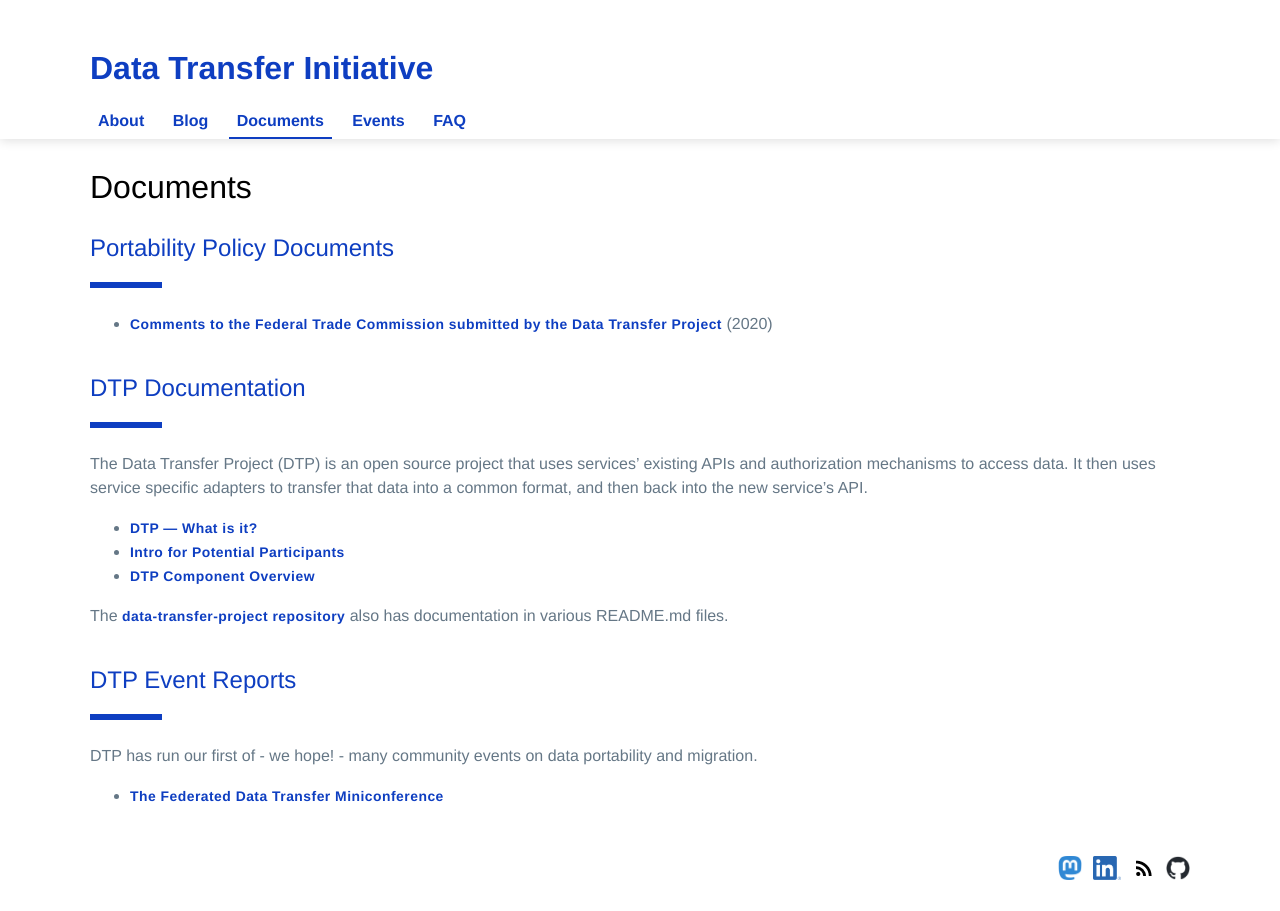
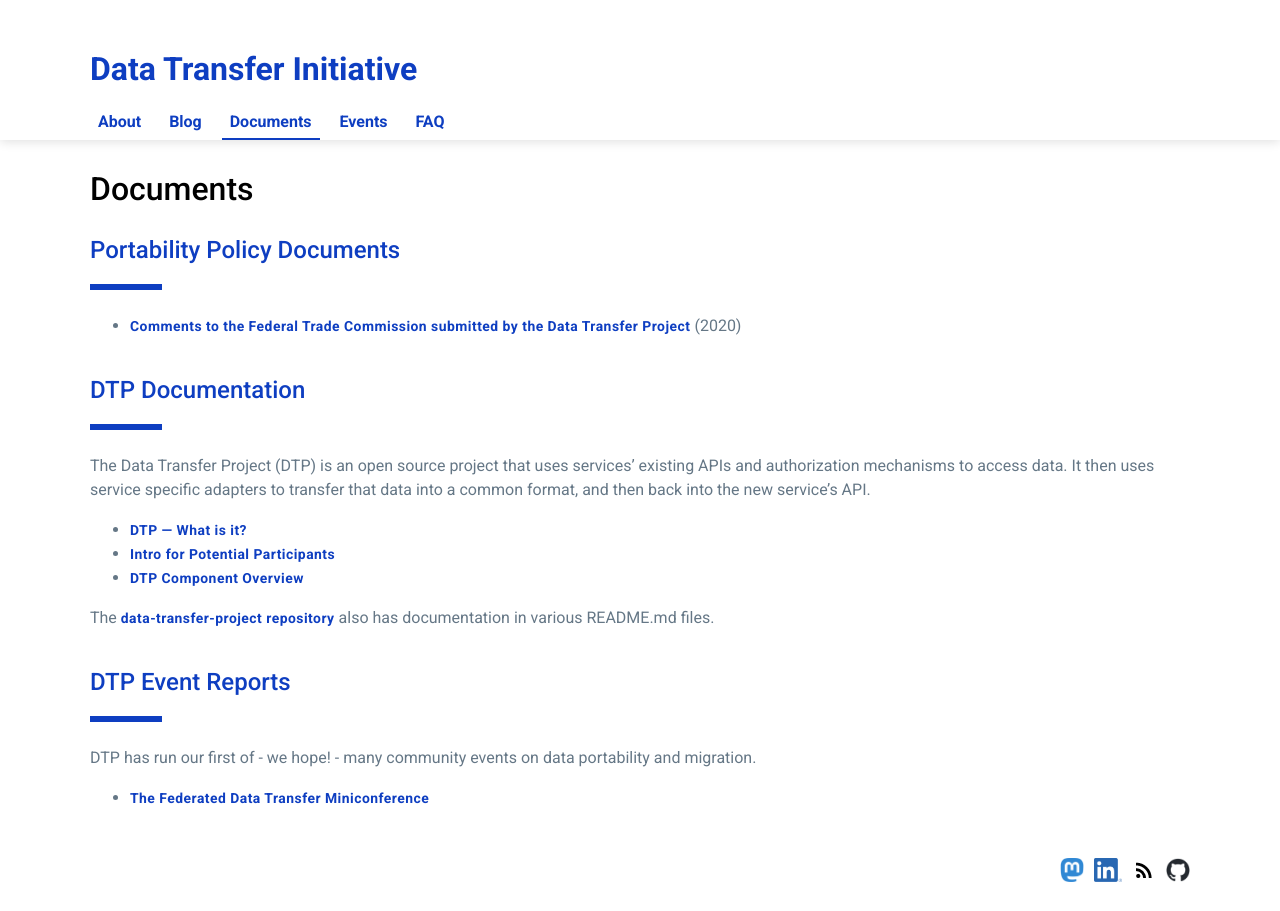
Before and after one commit to dtinit/dtinit.github.io, a Jekyll site: the page built from documentation.md, in a window 1280 px wide. Built offline with Jekyll 4.4.1, drawn with Linux system fonts in a browser that asks for light colours; our own code applies the rules of GitHub Pages for plain Markdown files.

Commit message:
Added Roboto as the main font

```diff
--- a/_layouts/default.html
+++ b/_layouts/default.html
@@ -7,6 +7,9 @@
   {% seo %}
   {% feed_meta %}
   <link href="/favicon.ico" rel="shortcut icon" type="image/x-icon">
+  <link rel="preconnect" href="https://fonts.googleapis.com">
+  <link rel="preconnect" href="https://fonts.gstatic.com" crossorigin>
+  <link href="https://fonts.googleapis.com/css2?family=Roboto:ital,wght@0,400;0,500;0,700;1,400&display=swap" rel="stylesheet">
   <link rel="stylesheet" href="{{ '/assets/css/style.css?v=' | append: site.github.build_revision | relative_url }}">
   <!-- Global site tag (gtag.js) - Google Analytics -->
   <!-- <script async src="https://www.googletagmanager.com/gtag/js?id=UA-51297152-3"></script> -->
--- a/assets/css/style.scss
+++ b/assets/css/style.scss
@@ -19,7 +19,7 @@
 
 body {
   color: var(--text-color);
-  font-family: "Helvetica Neue LT", "Helvetica Neue", Helvetica, Arial, sans-serif;
+  font-family: "Roboto", sans-serif;
   margin: 0;
   padding-bottom: 25px;
 }
```
